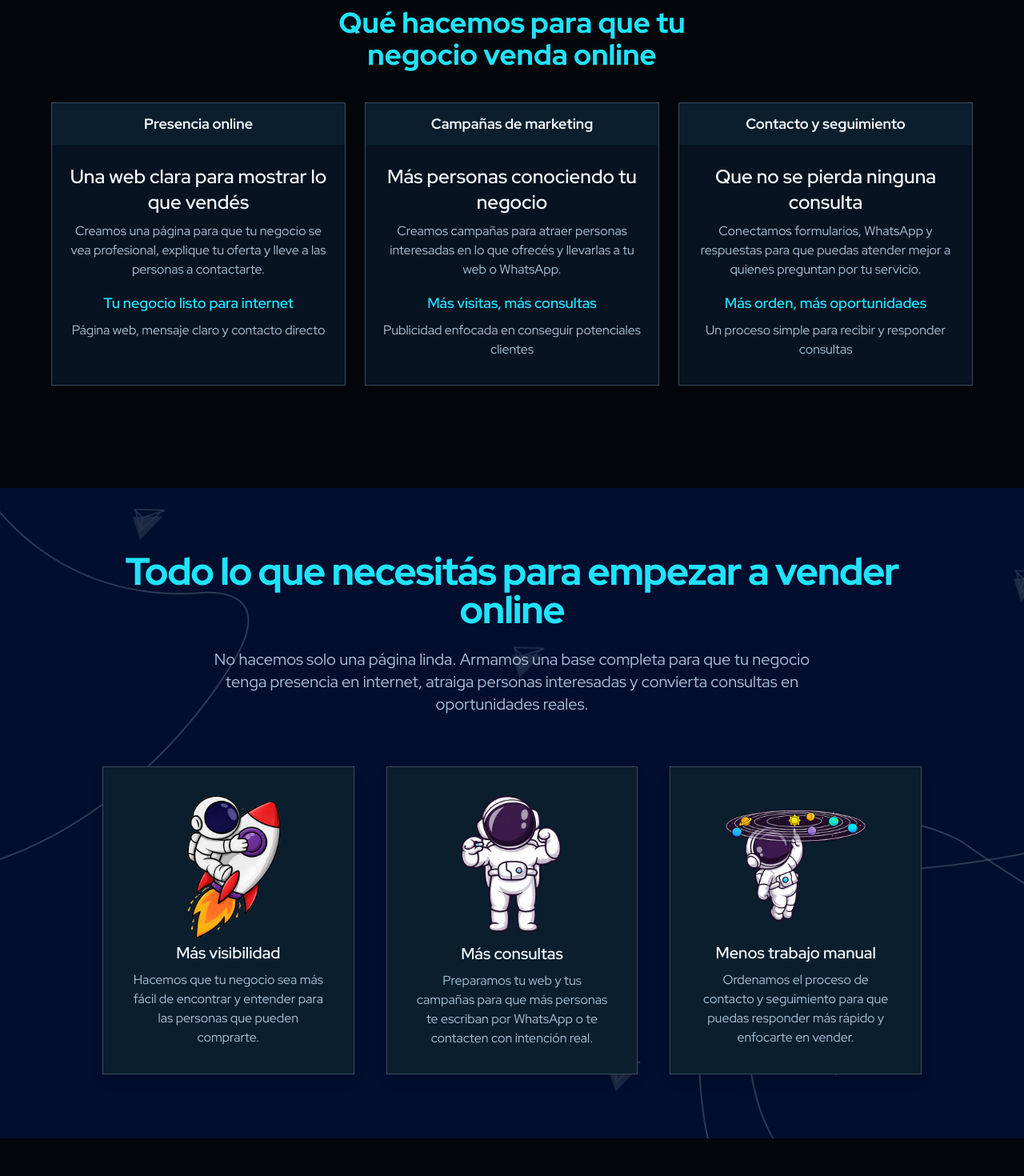
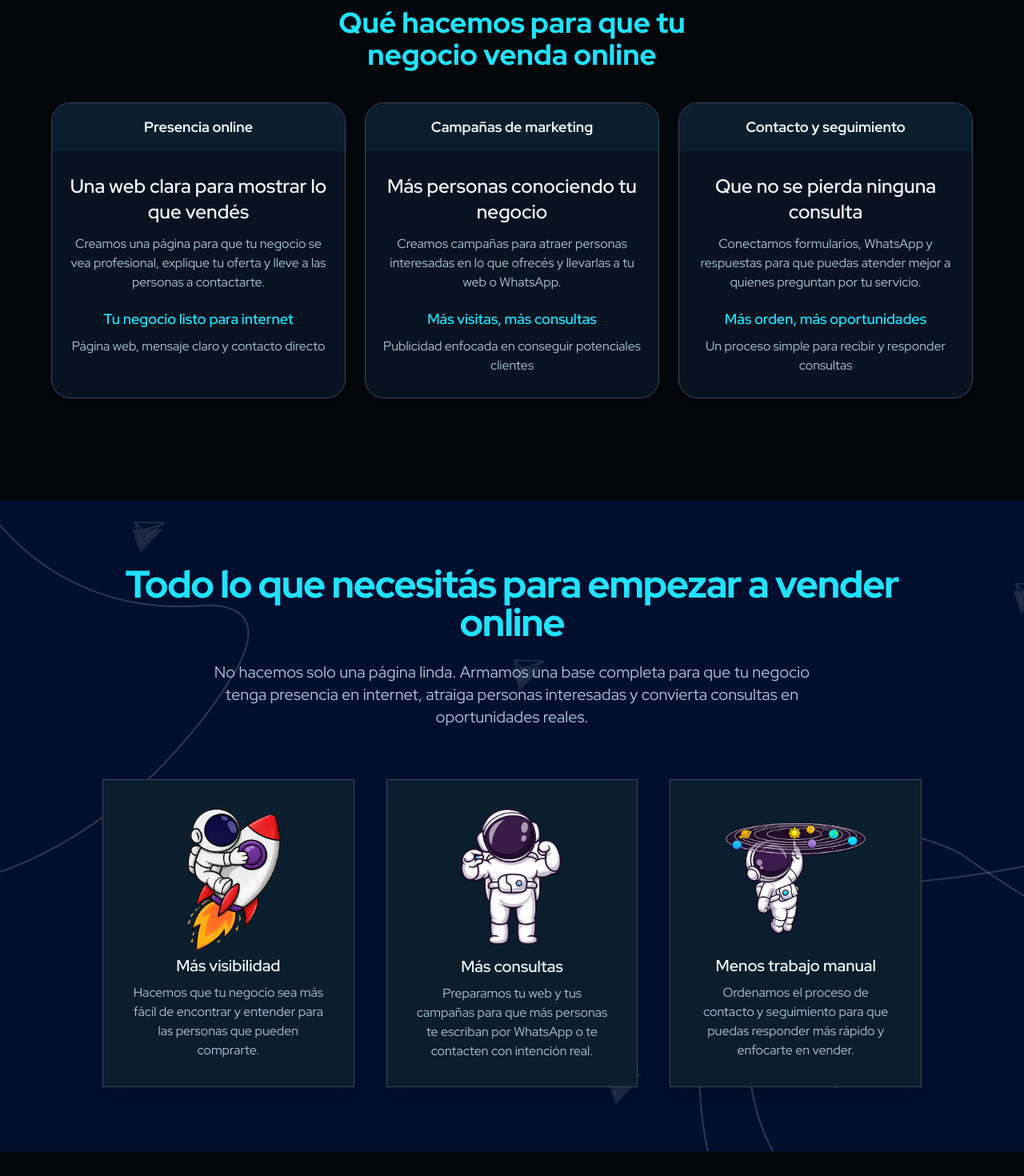
Before and after one commit to Naim-Melita/landing-page, a React (Vite) app: page / in a window 1280 px wide. Shown: the part 840-2310 px from the top of the page at 80% size. Built offline with nearby package versions, Linux system fonts and the light colour scheme.

Commit message:
update:page animations

```diff
--- a/src/components/PricingTable.tsx
+++ b/src/components/PricingTable.tsx
@@ -1,54 +1,79 @@
+
+import { motion } from "framer-motion";
+import { fadeUp, staggerContainer, viewport } from "./motion";
+
+const services = [
+  {
+    title: "Presencia online",
+    headline: "Una web clara para mostrar lo que vendés",
+    description:
+      "Creamos una página para que tu negocio se vea profesional, explique tu oferta y lleve a las personas a contactarte.",
+    highlight: "Tu negocio listo para internet",
+    detail: "Página web, mensaje claro y contacto directo",
+  },
+  {
+    title: "Campañas de marketing",
+    headline: "Más personas conociendo tu negocio",
+    description:
+      "Creamos campañas para atraer personas interesadas en lo que ofrecés y llevarlas a tu web o WhatsApp.",
+    highlight: "Más visitas, más consultas",
+    detail: "Publicidad enfocada en conseguir potenciales clientes",
+  },
+  {
+    title: "Contacto y seguimiento",
+    headline: "Que no se pierda ninguna consulta",
+    description:
+      "Conectamos formularios, WhatsApp y respuestas para que puedas atender mejor a quienes preguntan por tu servicio.",
+    highlight: "Más orden, más oportunidades",
+    detail: "Un proceso simple para recibir y responder consultas",
+  },
+];
 
 export default function PlanesDisenoWeb() {
   return (
-    <div id="services" className="bg-armelix-background font-[Work_Sans] flex flex-col items-center px-4 pt-12 pb-32 sm:px-6">
-      <h1 className="mx-auto mb-10 max-w-xl text-center text-3xl font-extrabold leading-tight text-armelix-primary sm:text-4xl">
+    <motion.section
+      id="services"
+      className="bg-armelix-background font-[Work_Sans] flex flex-col items-center px-4 pt-12 pb-32 sm:px-6"
+      variants={staggerContainer(0.16)}
+      initial="hidden"
+      whileInView="visible"
+      viewport={viewport}
+    >
+      <motion.h1
+        variants={fadeUp()}
+        className="mx-auto mb-10 max-w-xl text-center text-3xl font-extrabold leading-tight text-armelix-primary sm:text-4xl"
+      >
         Qué hacemos para que tu negocio venda online
-      </h1>
+      </motion.h1>
 
-      <div className="grid grid-cols-1 md:grid-cols-3 gap-6 max-w-6xl w-full">
-        <div className="border border-armelix-border bg-armelix-surface shadow-md overflow-hidden">
-          <div className="bg-armelix-surfaceAlt text-armelix-text text-center py-3 font-bold text-lg relative">
-            Presencia online
-          </div>
-          <div className="flex flex-col items-center py-6 px-4 text-center">
-            <div className="text-2xl font-semibold text-armelix-text mb-2">Una web clara para mostrar lo que vendés</div>
-            <p className="text-armelix-textSoft mb-4">Creamos una página para que tu negocio se vea profesional, explique tu oferta y lleve a las personas a contactarte.</p>
-            <div className="text-armelix-primary text-lg font-semibold mb-2">Tu negocio listo para internet</div>
-            <div className="text-armelix-textSoft mb-2">Página web, mensaje claro y contacto directo</div>
-          </div>
-        </div>
-
-        <div className="border border-armelix-border bg-armelix-surface shadow-md overflow-hidden">
-
-          <div className="bg-armelix-surfaceAlt text-armelix-text text-center py-3 font-bold text-lg relative">
-            Campañas de marketing
-          </div>
-          <div className="flex flex-col items-center py-6 px-4 text-center">
-            <div className="text-2xl font-semibold text-armelix-text mb-2">Más personas conociendo tu negocio</div>
-            <p className="text-armelix-textSoft mb-4">
-              Creamos campañas para atraer personas interesadas en lo que ofrecés y llevarlas a tu web o WhatsApp.
-            </p>
-            <div className="text-armelix-primary text-lg font-semibold mb-2">Más visitas, más consultas</div>
-            <div className="text-armelix-textSoft mb-2">Publicidad enfocada en conseguir potenciales clientes</div>
-          </div>
-        </div>
-
-        <div className="border border-armelix-border bg-armelix-surface shadow-md overflow-hidden">
-
-          <div className="bg-armelix-surfaceAlt text-armelix-text text-center py-3 font-bold text-lg relative">
-            Contacto y seguimiento
-          </div>
-          <div className="flex flex-col items-center py-6 px-4 text-center">
-            <div className="text-2xl font-semibold text-armelix-text mb-2">Que no se pierda ninguna consulta</div>
-            <p className="text-armelix-textSoft mb-4">
-              Conectamos formularios, WhatsApp y respuestas para que puedas atender mejor a quienes preguntan por tu servicio.
-            </p>
-            <div className="text-armelix-primary text-lg font-semibold mb-2">Más orden, más oportunidades</div>
-            <div className="text-armelix-textSoft mb-2">Un proceso simple para recibir y responder consultas</div>
-          </div>
-        </div>
-      </div>
-    </div>
+      <motion.div
+        className="grid w-full max-w-6xl grid-cols-1 gap-6 md:grid-cols-3"
+        variants={staggerContainer(0.14, 0.1)}
+      >
+        {services.map((service) => (
+          <motion.article
+            key={service.title}
+            variants={fadeUp()}
+            whileHover={{ y: -10, scale: 1.01 }}
+            transition={{ type: "spring", stiffness: 220, damping: 22 }}
+            className="overflow-hidden rounded-3xl border border-armelix-border bg-armelix-surface shadow-md"
+          >
+            <div className="relative bg-armelix-surfaceAlt py-4 text-center text-lg font-bold text-armelix-text">
+              {service.title}
+            </div>
+            <div className="flex flex-col items-center px-5 py-7 text-center">
+              <div className="mb-3 text-2xl font-semibold text-armelix-text">
+                {service.headline}
+              </div>
+              <p className="mb-5 text-armelix-textSoft">{service.description}</p>
+              <div className="mb-2 text-lg font-semibold text-armelix-primary">
+                {service.highlight}
+              </div>
+              <div className="text-armelix-textSoft">{service.detail}</div>
+            </div>
+          </motion.article>
+        ))}
+      </motion.div>
+    </motion.section>
   );
 }
--- a/src/components/WhychooseUs.tsx
+++ b/src/components/WhychooseUs.tsx
@@ -1,69 +1,86 @@
+import { motion } from "framer-motion";
 import bg from "../assets/banner-bg.jpg";
 import rocket from "../assets/rocket.png";
 import premium from "../assets/premiun.png";
 import scalability from "../assets/escalabilidad.png";
+import { fadeIn, fadeUp, staggerContainer, viewport } from "./motion";
+
+const benefits = [
+  {
+    image: rocket,
+    title: "Más visibilidad",
+    description:
+      "Hacemos que tu negocio sea más fácil de encontrar y entender para las personas que pueden comprarte.",
+  },
+  {
+    image: premium,
+    title: "Más consultas",
+    description:
+      "Preparamos tu web y tus campañas para que más personas te escriban por WhatsApp o te contacten con intención real.",
+  },
+  {
+    image: scalability,
+    title: "Menos trabajo manual",
+    description:
+      "Ordenamos el proceso de contacto y seguimiento para que puedas responder más rápido y enfocarte en vender.",
+  },
+];
 
 export default function WhyChooseUs() {
   return (
-    <section
-        style={{ backgroundImage: `url(${bg})` }}
+    <motion.section
+      style={{ backgroundImage: `url(${bg})` }}
       id="why-choose-us"
       className="relative px-6 py-20 bg-armelix-surface bg-cover bg-center"
+      variants={staggerContainer(0.15)}
+      initial="hidden"
+      whileInView="visible"
+      viewport={viewport}
     >
       <div className="max-w-5xl mx-auto text-center">
-        <h2 className="text-4xl md:text-5xl font-extrabold tracking-tight text-armelix-primary">
+        <motion.h2
+          variants={fadeUp()}
+          className="text-4xl md:text-5xl font-extrabold tracking-tight text-armelix-primary"
+        >
           Todo lo que necesitás para empezar a vender online
-        </h2>
-        <p className="mt-6 text-lg md:text-xl text-armelix-textSoft max-w-3xl mx-auto leading-relaxed">
+        </motion.h2>
+        <motion.p
+          variants={fadeUp(0.08)}
+          className="mt-6 text-lg md:text-xl text-armelix-textSoft max-w-3xl mx-auto leading-relaxed"
+        >
           No hacemos solo una página linda. Armamos una base completa para que
           tu negocio tenga presencia en internet, atraiga personas interesadas y
           convierta consultas en oportunidades reales.
-        </p>
+        </motion.p>
 
-        <div className="mt-16 grid grid-cols-1 md:grid-cols-3 gap-10">
-          {/* Velocidad */}
-          <div className="bg-armelix-surfaceAlt text-armelix-text border border-armelix-border backdrop-blur-md p-8 shadow-lg hover:shadow-xl transform transition-transform duration-300 hover:scale-105">
-            <img
-              src={rocket}
-              className="w-3/4 mx-auto text-pink-500"
-              alt=""
-            />
-            <h3 className="text-xl font-semibold text-armelix-text mb-2">Más visibilidad</h3>
-            <p className="text-armelix-textSoft">
-              Hacemos que tu negocio sea más fácil de encontrar y entender para
-              las personas que pueden comprarte.
-            </p>
-          </div>
-
-          {/* Diseño Premium */}
-          <div className="bg-armelix-surfaceAlt text-armelix-text border border-armelix-border backdrop-blur-md p-8 shadow-lg hover:shadow-xl transform transition-transform duration-300 hover:scale-105">
-            <img
-              src={premium}
-              className="w-3/4 mx-auto text-pink-500"
-              alt=""
-            />
-            <h3 className="text-xl font-semibold text-armelix-text mb-2">Más consultas</h3>
-            <p className="text-armelix-textSoft">
-              Preparamos tu web y tus campañas para que más personas te escriban
-              por WhatsApp o te contacten con intención real.
-            </p>
-          </div>
-
-          {/* Escalabilidad */}
-          <div className="bg-armelix-surfaceAlt text-armelix-text border border-armelix-border backdrop-blur-md p-8 shadow-lg hover:shadow-xl transform transition-transform duration-300 hover:scale-105">
-            <img
-              src={scalability}
-              className="w-3/4 mx-auto text-pink-500"
-              alt=""
-            />
-            <h3 className="text-xl font-semibold text-armelix-text mb-2">Menos trabajo manual</h3>
-            <p className="text-armelix-textSoft">
-              Ordenamos el proceso de contacto y seguimiento para que puedas
-              responder más rápido y enfocarte en vender.
-            </p>
-          </div>
-        </div>
+        <motion.div
+          className="mt-16 grid grid-cols-1 gap-10 md:grid-cols-3"
+          variants={staggerContainer(0.14, 0.1)}
+        >
+          {benefits.map((benefit, index) => (
+            <motion.div
+              key={benefit.title}
+              variants={fadeUp(index * 0.04)}
+              className="border border-armelix-border bg-armelix-surfaceAlt p-8 text-armelix-text shadow-lg backdrop-blur-md"
+              whileHover={{ y: -12, scale: 1.02 }}
+              transition={{ type: "spring", stiffness: 220, damping: 20 }}
+            >
+              <motion.img
+                src={benefit.image}
+                className="mx-auto w-3/4"
+                alt=""
+                variants={fadeIn(0.1)}
+                whileHover={{ rotate: [0, -2, 2, 0] }}
+                transition={{ duration: 0.6 }}
+              />
+              <h3 className="mb-2 text-xl font-semibold text-armelix-text">
+                {benefit.title}
+              </h3>
+              <p className="text-armelix-textSoft">{benefit.description}</p>
+            </motion.div>
+          ))}
+        </motion.div>
       </div>
-    </section>
+    </motion.section>
   );
 }
--- /dev/null
+++ b/src/components/motion.ts
@@ -0,0 +1,59 @@
+import type { Variants } from "framer-motion";
+
+export const viewport = {
+  once: true,
+  amount: 0.2,
+};
+
+export const staggerContainer = (staggerChildren = 0.14, delayChildren = 0): Variants => ({
+  hidden: { opacity: 0 },
+  visible: {
+    opacity: 1,
+    transition: {
+      staggerChildren,
+      delayChildren,
+    },
+  },
+});
+
+export const fadeUp = (delay = 0, distance = 28): Variants => ({
+  hidden: { opacity: 0, y: distance },
+  visible: {
+    opacity: 1,
+    y: 0,
+    transition: {
+      duration: 0.7,
+      delay,
+      ease: [0.22, 1, 0.36, 1],
+    },
+  },
+});
+
+export const fadeIn = (delay = 0): Variants => ({
+  hidden: { opacity: 0 },
+  visible: {
+    opacity: 1,
+    transition: {
+      duration: 0.6,
+      delay,
+      ease: [0.22, 1, 0.36, 1],
+    },
+  },
+});
+
+export const fadeSide = (
+  direction: "left" | "right" = "left",
+  delay = 0,
+  distance = 32
+): Variants => ({
+  hidden: { opacity: 0, x: direction === "left" ? -distance : distance },
+  visible: {
+    opacity: 1,
+    x: 0,
+    transition: {
+      duration: 0.7,
+      delay,
+      ease: [0.22, 1, 0.36, 1],
+    },
+  },
+});
```
Also changed, not shown: src/components/Contact.tsx (+30 -12 lines), src/components/Footer.tsx (+30 -16 lines), src/components/Header.tsx (+52 -20 lines), src/components/Porfolio.tsx (+40 -13 lines).
